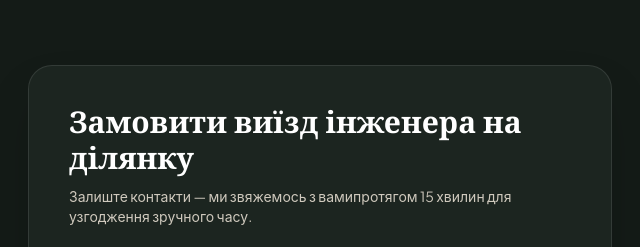
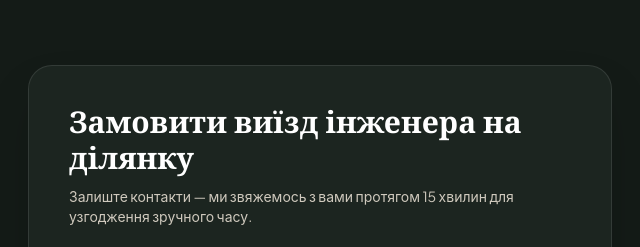
Before and after one commit to alexbar97778/Websait, a plain HTML site: page index.html in a window 1280 px wide. Shown: the part 4992-5239 px from the top of the page, 636-1276 px from the left. Drawn offline with nearby package versions, Linux system fonts and the light colour scheme.

Commit message:
Update index.html
туче

```diff
--- a/index.html
+++ b/index.html
@@ -731,7 +731,7 @@
               Замовити виїзд інженера на ділянку
             </h3>
             <p data-i18n="form_subtitle" class="text-sm text-stone-300 mt-2">
-              Залиште контакти — ми звяжемось з вамипротягом 15 хвилин для узгодження зручного часу.
+              Залиште контакти — ми звяжемось з вами протягом 15 хвилин для узгодження зручного часу.
             </p>
 
             <form action="https://formspree.io/f/xyewozaw" method="post" id="contact-form" class="mt-6 space-y-4">
```
